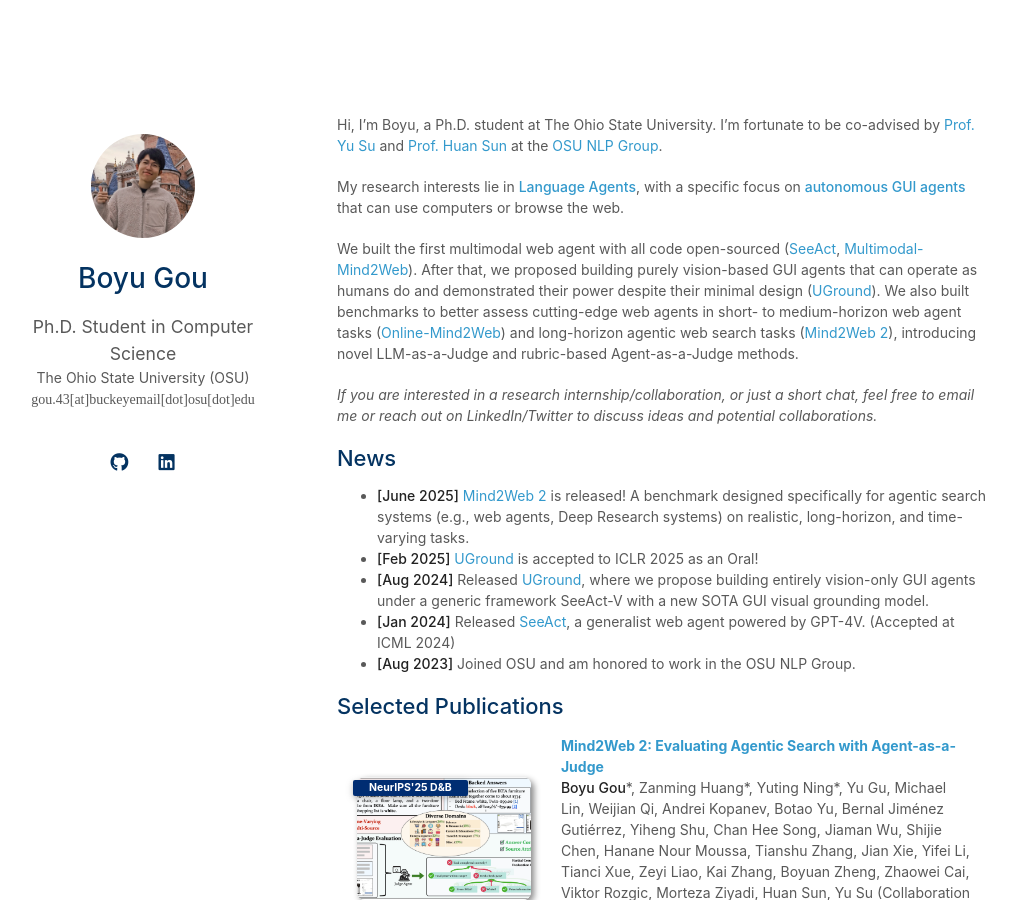
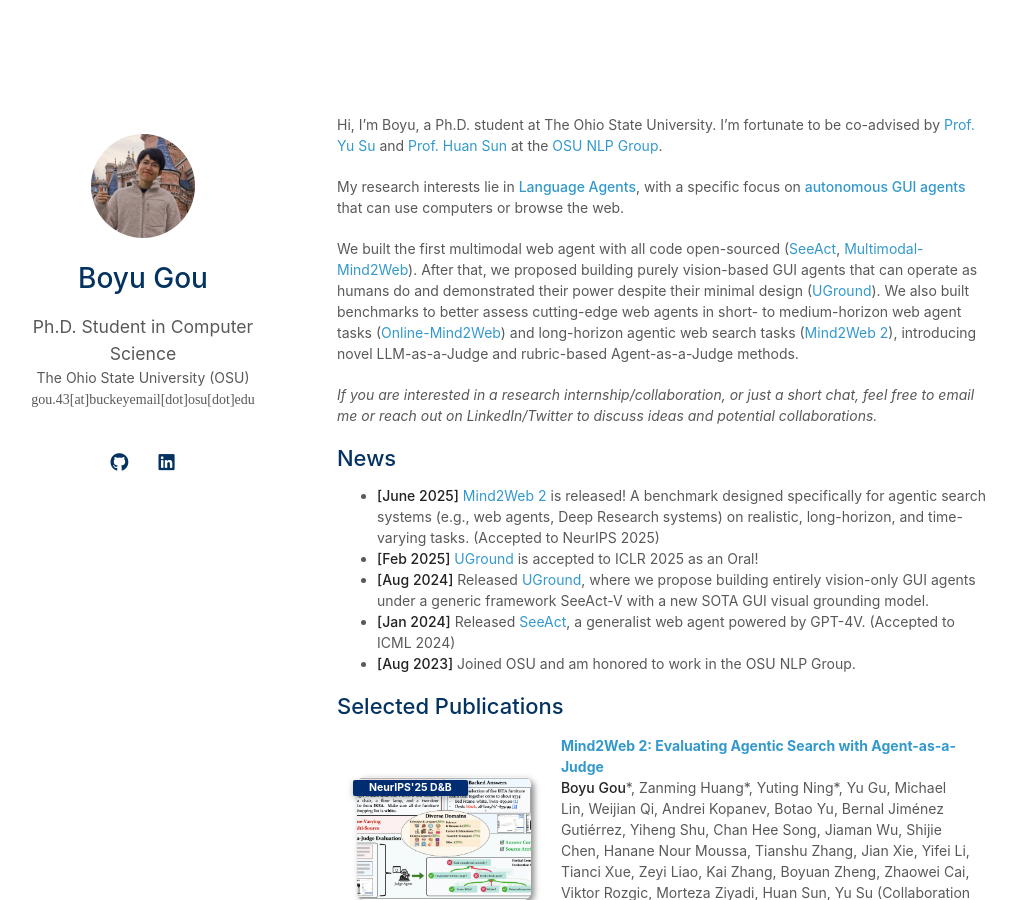
Before and after one commit to boyugou/boyugou.github.io, a Jekyll site: the page built from index.md, in a window 1280 px wide and 900 px high. Shown: the whole window, without its empty margins (133-1149 px from the left). Built offline with Jekyll 4.4.1, drawn with Linux system fonts in a browser that asks for light colours; a style sheet for code colours, icons or effects is not loaded.

Commit message:
Update index.md

```diff
--- a/index.md
+++ b/index.md
@@ -11,10 +11,10 @@ We built the first multimodal web agent with all code open-sourced ([SeeAct](htt
 *If you are interested in a research internship/collaboration, or just a short chat, feel free to email me or reach out on LinkedIn/Twitter to discuss ideas and potential collaborations.*
 
 ## News
-- **[June 2025]** [Mind2Web 2](https://osu-nlp-group.github.io/Mind2Web-2/) is released! A benchmark designed specifically for agentic search systems (e.g., web agents, Deep Research systems) on realistic, long-horizon, and time-varying tasks.
+- **[June 2025]** [Mind2Web 2](https://osu-nlp-group.github.io/Mind2Web-2/) is released! A benchmark designed specifically for agentic search systems (e.g., web agents, Deep Research systems) on realistic, long-horizon, and time-varying tasks. (Accepted to NeurIPS 2025)
 - **[Feb 2025]** [UGround](https://osu-nlp-group.github.io/UGround/) is accepted to ICLR 2025 as an Oral!
 - **[Aug 2024]** Released [UGround](https://osu-nlp-group.github.io/UGround/), where we propose building entirely vision-only GUI agents under a generic framework SeeAct-V with a new SOTA GUI visual grounding model.
-- **[Jan 2024]** Released [SeeAct](https://twitter.com/ysu_nlp/status/1742398541660639637), a generalist web agent powered by GPT-4V. (Accepted at ICML 2024)
+- **[Jan 2024]** Released [SeeAct](https://twitter.com/ysu_nlp/status/1742398541660639637), a generalist web agent powered by GPT-4V. (Accepted to ICML 2024)
 - **[Aug 2023]** Joined OSU and am honored to work in the OSU NLP Group.
 
 
```
